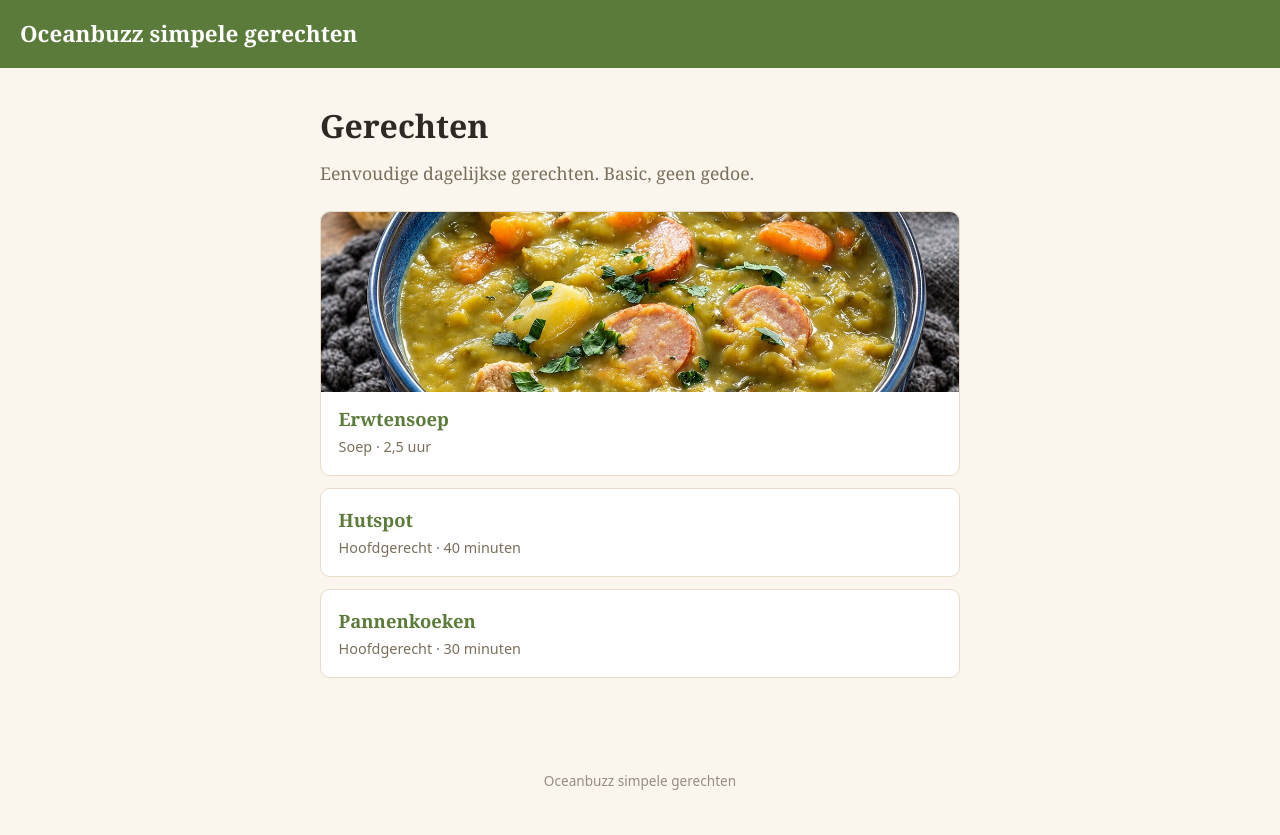
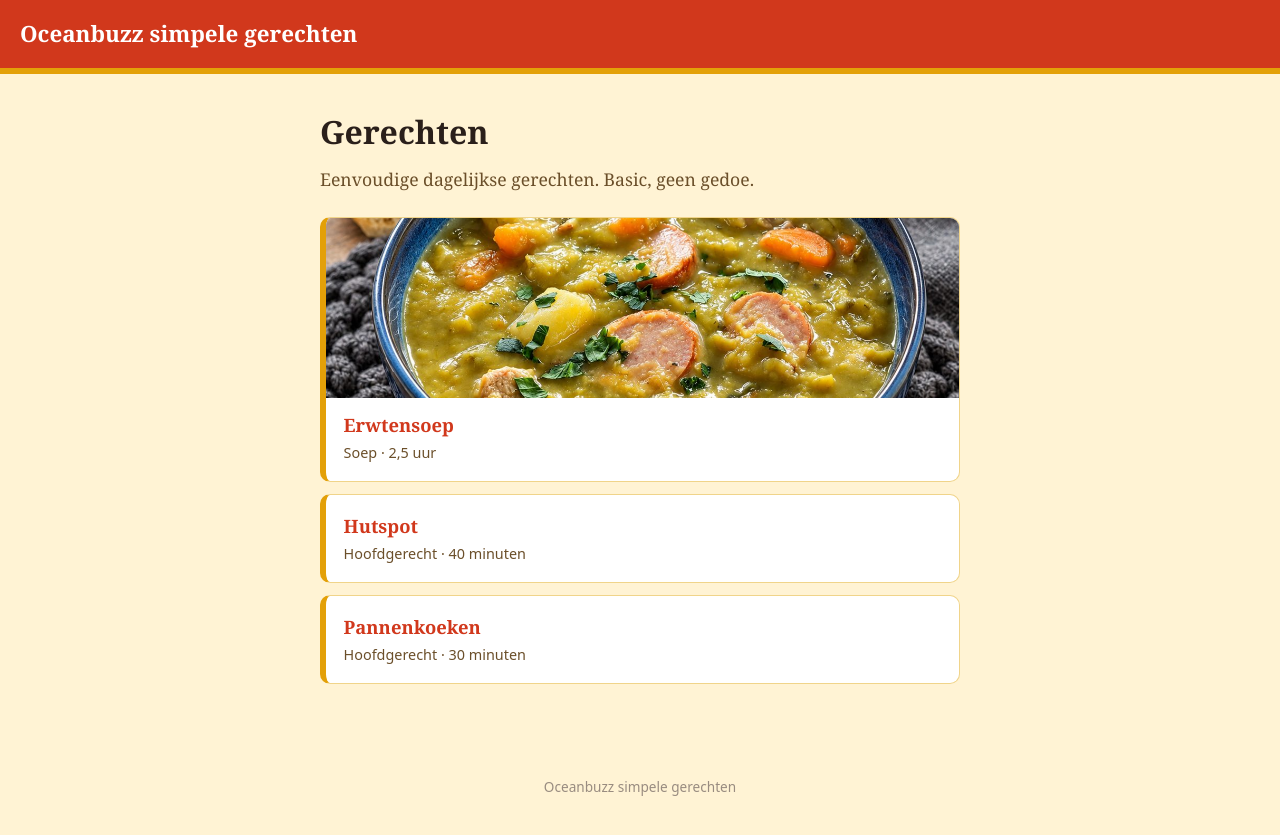
Before and after one commit to Oceanbuzz01/Gerechten, a Jekyll site: the page built from index.html, in a window 1280 px wide. Shown: the top 835 px of the page. Built offline with Jekyll 4.4.1, drawn with Linux system fonts in a browser that asks for light colours.

Commit message:
Kleuren: krachtig tomatenrood met okergeel
Co-Authored-By: Claude Opus 5.5 <noreply@anthropic.com>
Claude-Session: https://claude.ai/code/session_01GRnTfQx3L1oVL1HTo8ampe

```diff
--- a/assets/style.css
+++ b/assets/style.css
@@ -1,23 +1,25 @@
-/* KLEUREN: pas hier de kleurcodes aan */
-:root { --accent: #5b7b3a; --tekst: #2d2a24; --zacht: #faf6ee; --lijn: #e6dcc8; }
+/* KLEUREN: pas hier de kleurcodes aan
+   --accent = tomatenrood, --geel = okergeel */
+:root { --accent: #d1381c; --geel: #e3a008; --tekst: #2a1f1a; --zacht: #fff3d4; --lijn: #f0d48a; }
 * { box-sizing: border-box; }
 body { margin: 0; font-family: Georgia, "Times New Roman", serif; color: var(--tekst);
        background: var(--zacht); line-height: 1.6; }
 main { max-width: 680px; margin: 0 auto; padding: 1.5rem 1.25rem 3rem; }
-.site-header { background: var(--accent); padding: 1rem 1.25rem; }
+.site-header { background: var(--accent); padding: 1rem 1.25rem; border-bottom: 6px solid var(--geel); }
 .site-title { color: #fff; text-decoration: none; font-size: 1.4rem; font-weight: bold; }
 h1 { font-size: 2rem; margin: .5rem 0 1rem; }
-h2 { font-size: 1.25rem; border-bottom: 2px solid var(--lijn); padding-bottom: .25rem; margin-top: 2rem; }
+h2 { font-size: 1.25rem; color: var(--accent); border-bottom: 3px solid var(--geel); padding-bottom: .25rem; margin-top: 2rem; }
 .lijst { list-style: none; padding: 0; margin: 0; }
 .lijst li { margin-bottom: .75rem; }
 .lijst a { display: block; background: #fff; border: 1px solid var(--lijn); border-radius: 10px;
-           padding: 1rem 1.1rem; text-decoration: none; color: inherit; }
+           padding: 1rem 1.1rem; text-decoration: none; color: inherit;
+           border-left: 6px solid var(--geel); }
 .lijst a:hover { border-color: var(--accent); }
 .lijst strong { display: block; font-size: 1.15rem; color: var(--accent); }
-.lijst span { font-size: .9rem; color: #7a6f5c; font-family: system-ui, sans-serif; }
+.lijst span { font-size: .9rem; color: #6b4f2a; font-family: system-ui, sans-serif; }
 .terug { color: var(--accent); text-decoration: none; font-family: system-ui, sans-serif; font-size: .9rem; }
 .info { display: flex; flex-wrap: wrap; gap: .5rem 1.25rem; font-family: system-ui, sans-serif;
-        font-size: .9rem; color: #7a6f5c; }
+        font-size: .9rem; color: #6b4f2a; }
 .omschrijving { font-style: italic; }
 .recept ul, .recept ol { padding-left: 1.3rem; }
 .recept li { margin-bottom: .35rem; }
@@ -26,4 +28,4 @@ h2 { font-size: 1.25rem; border-bottom: 2px solid var(--lijn); padding-bottom: .
 .foto { width: 100%; max-height: 420px; object-fit: cover; border-radius: 10px; margin: .25rem 0 .75rem; }
 .lijst a { overflow: hidden; }
 .lijst img { width: calc(100% + 2.2rem); margin: -1rem -1.1rem .75rem; height: 180px; object-fit: cover; display: block; }
-.intro { margin: -.5rem 0 1.5rem; color: #7a6f5c; font-size: 1.1rem; }
+.intro { margin: -.5rem 0 1.5rem; color: #6b4f2a; font-size: 1.1rem; }
```
